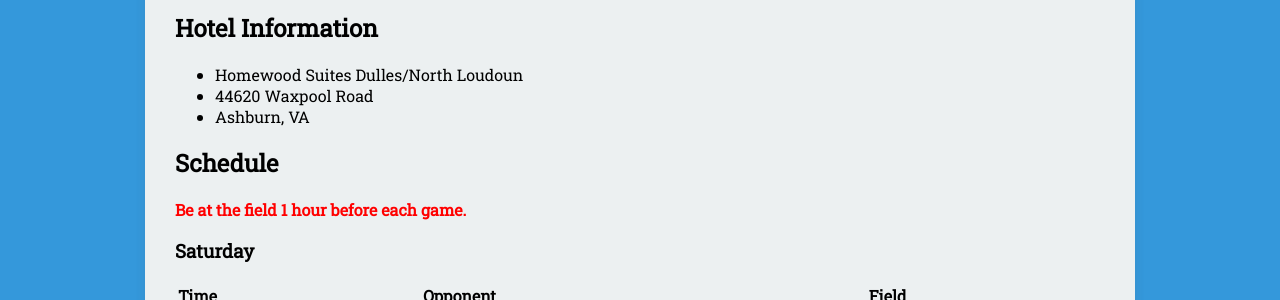
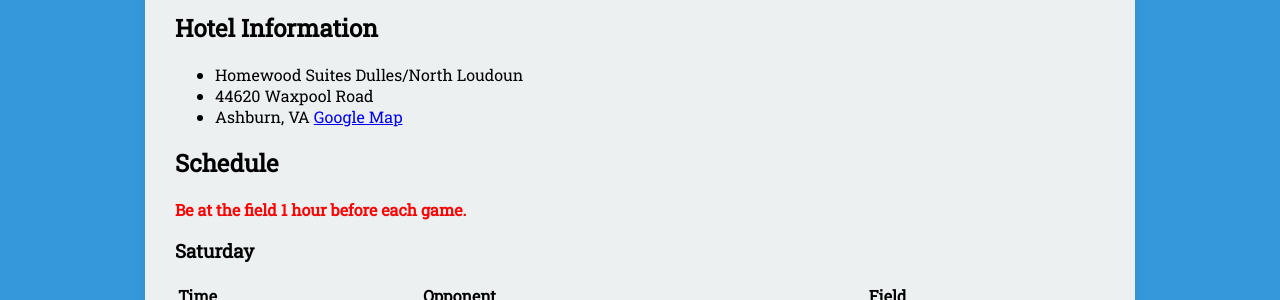
Before and after one commit to seanmerrow/ecf, a Jekyll site: the page built from _posts/2019-07-10-Jul-13-Pony.md, in a window 1280 px wide. Shown: the part 298-598 px from the top of the page. Built offline with Jekyll 4.4.1, drawn with Linux system fonts in a browser that asks for light colours; nearby versions of some CDN libraries.

Commit message:
Update 2019-07-10-Jul-13-Pony.md

```diff
--- a/_posts/2019-07-10-Jul-13-Pony.md
+++ b/_posts/2019-07-10-Jul-13-Pony.md
@@ -18,6 +18,7 @@ category:
 * Homewood Suites Dulles/North Loudoun
 * 44620 Waxpool Road
 * Ashburn, VA
+[Google Map](https://goo.gl/maps/MdUbLieKDYTnbQNH7)
 
 ## Schedule
 **<span style="color:red">Be at the field 1 hour before each game.</span>**
```
